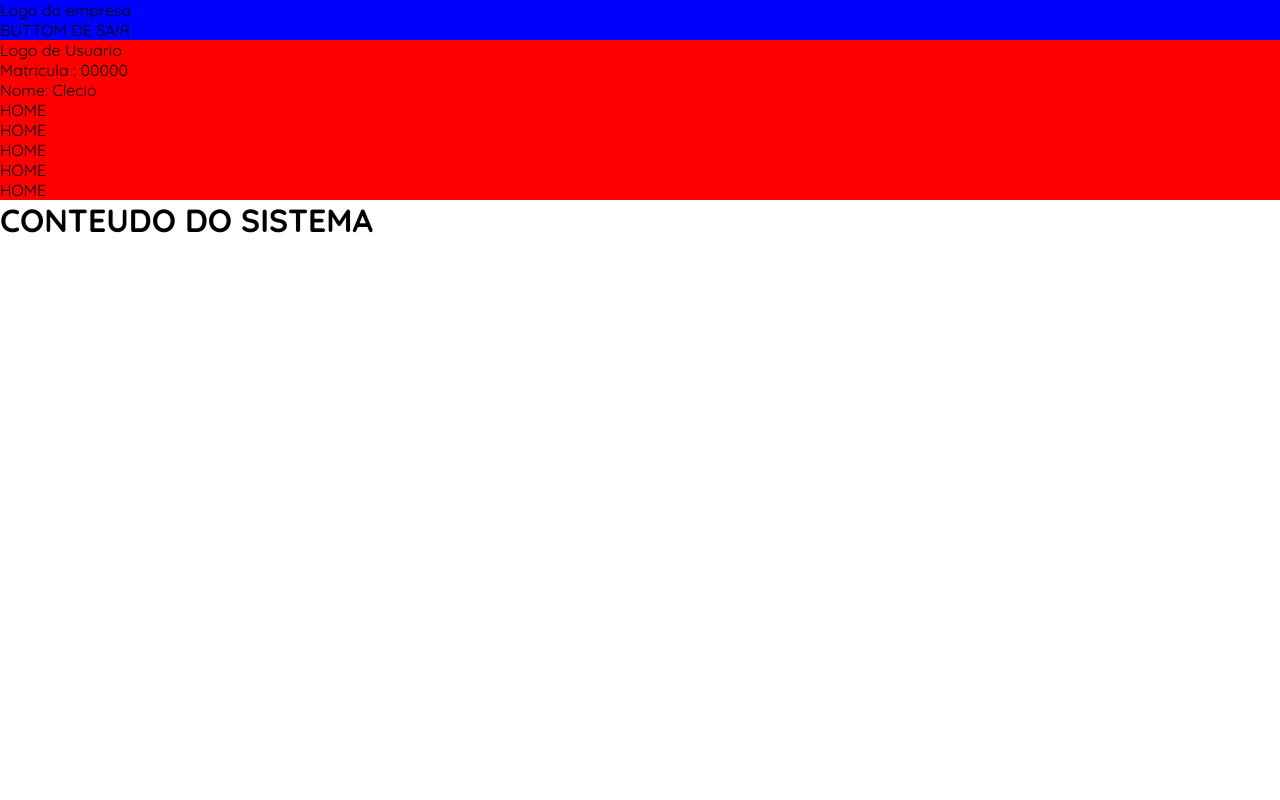
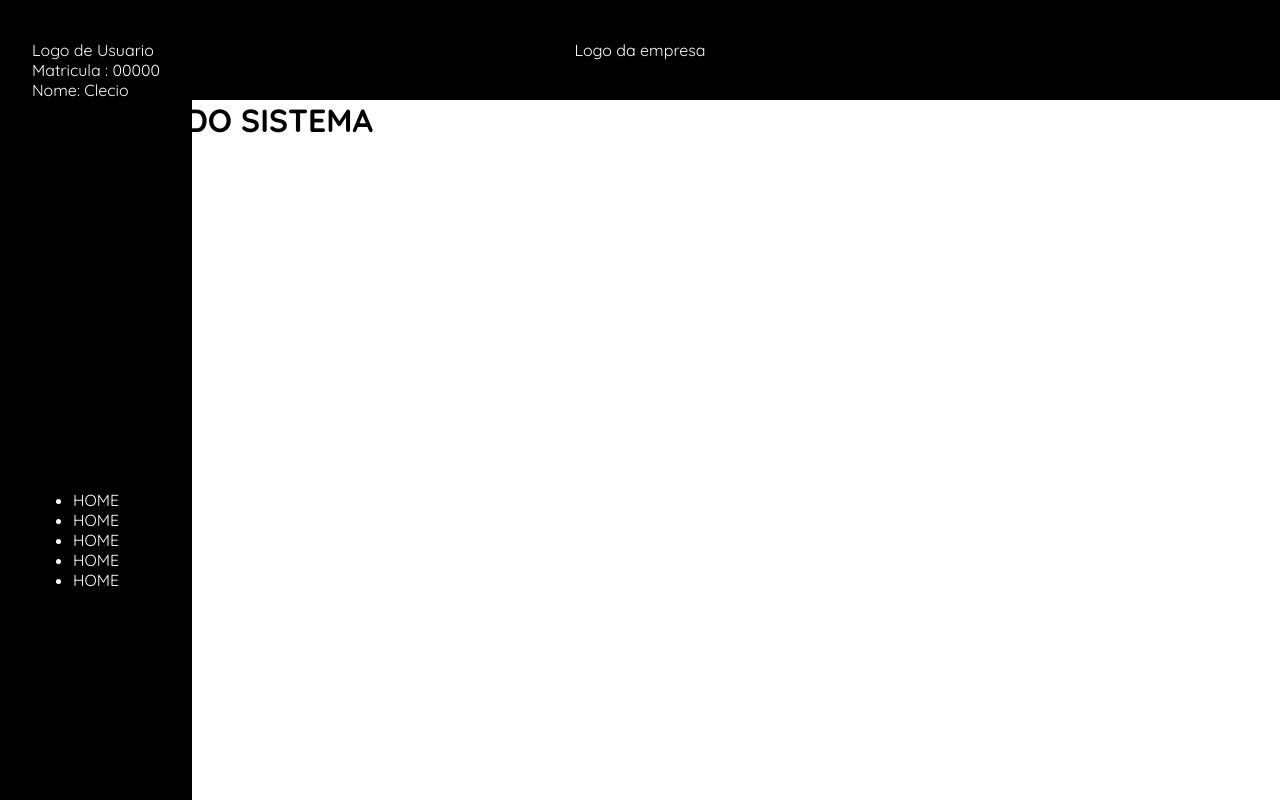
Before and after one commit to StringFunction/front_orquestrador, a React (Vite) app: page / in a window 1280 px wide. Shown: the top 800 px of the page. Built offline with nearby package versions, Linux system fonts and the light colour scheme.

Commit message:
tentando criar menu

```diff
--- a/src/layout/Header.jsx
+++ b/src/layout/Header.jsx
@@ -9,13 +9,6 @@ export default function header(){
             <nav>
                     <div id="horizontal" className={styles.horizontal}>
                         <div id="Logo">Logo da empresa</div>
-                        <div>
-
-                            <div>
-                                <p>BUTTOM DE SAIR</p>
-                            </div>
-                        </div>
-
                     </div>
                     <div id="vertical" className={styles.Vertical}>
                         <div>
@@ -23,6 +16,7 @@ export default function header(){
                             <p>Matricula : 00000</p>
                             <p>Nome: Clecio</p>
                         </div>
+
                         <div>
                             <ul>
                                 <li>HOME</li>
@@ -32,6 +26,7 @@ export default function header(){
                                 <li>HOME</li>
                             </ul>
                         </div>
+                        <div><button>Sair</button></div>
 
 
 
--- a/src/layout/Header.module.css
+++ b/src/layout/Header.module.css
@@ -1,10 +1,33 @@
 .Vertical{
-    background: red;
+    background: black;
+    width: 15%;
+    height: 120vh;
+    top: 0;
+    display: flex;
+    position: absolute;
+    flex-direction: column;
+    justify-content: space-between;
+    align-items: center;
+    padding-top: 40px;
+    color: white;
+
+
+
 
 
 }
 
 .horizontal{
-    background: blue;
+    background: black;
     width: 100%;
+    height: 100px;
+    display: flex;
+    justify-content: center;
+    align-items: center;
+    color: white;
+    position: relative;
+
 }
+.logo_empresa{
+
+}
```
